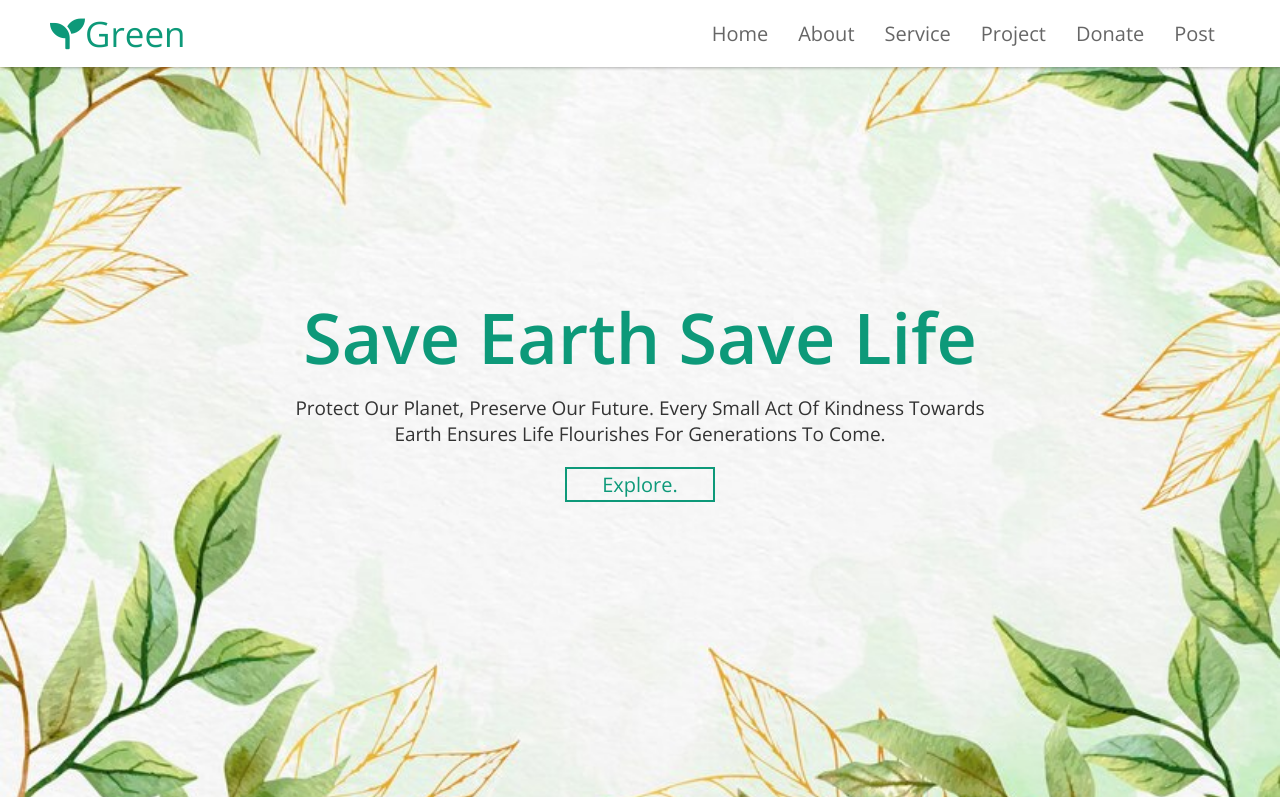
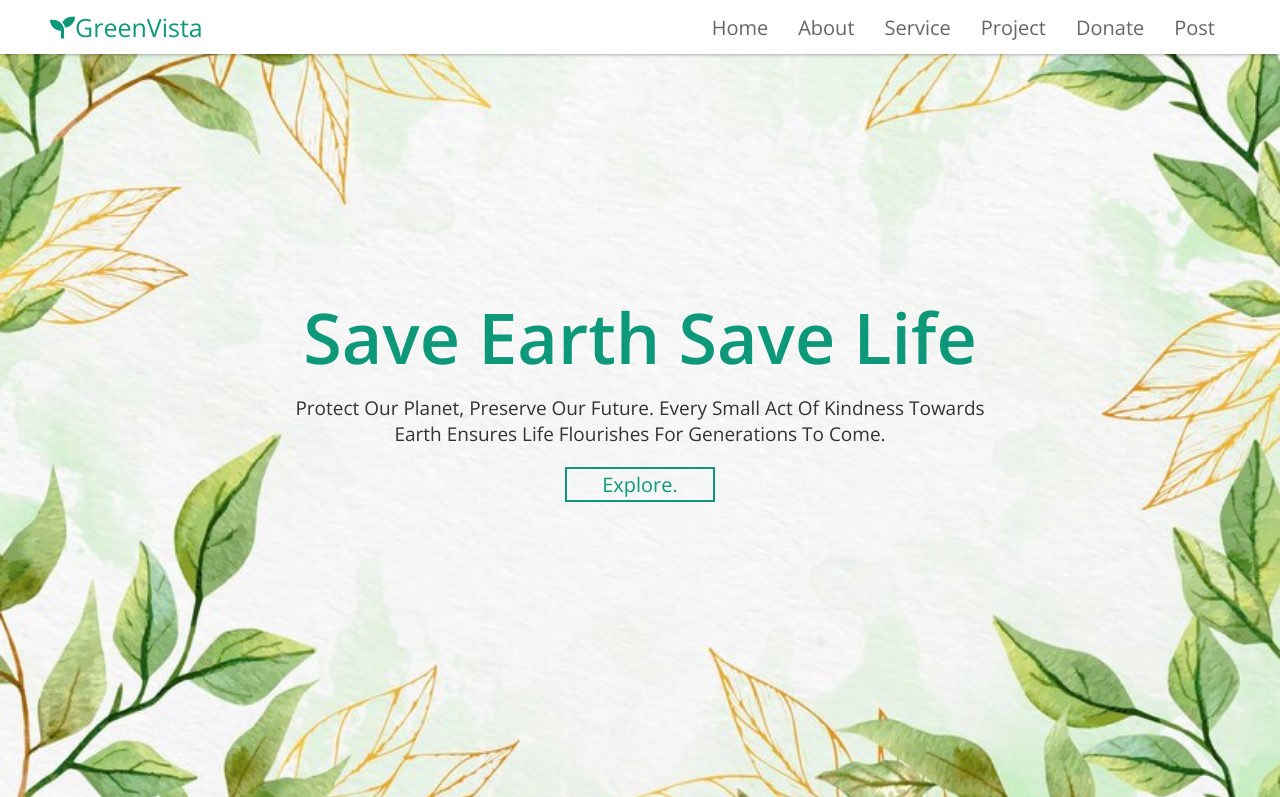
Before and after one commit to jarrarkhan09/Green_nature_website, a plain HTML site: page index.html in a window 1280 px wide. Shown: the top 797 px of the page. Drawn offline with nearby package versions, Linux system fonts and the light colour scheme.

Commit message:
new update

```diff
--- a/index.html
+++ b/index.html
@@ -3,7 +3,7 @@
   <head>
     <meta charset="UTF-8" />
     <meta name="viewport" content="width=device-width, initial-scale=1.0" />
-    <title>Green - Save Nature</title>
+    <title>GreenVista - Save Nature</title>
 
     <!-- font awesome cdn link  -->
     <link
@@ -18,7 +18,7 @@
     <!-- header section starts  -->
 
     <header>
-      <a href="#" class="logo"><i class="fas fa-seedling"></i>green</a>
+      <a href="#" class="logo"><i class="fas fa-seedling"></i>GreenVista</a>
 
       <nav class="navbar">
         <ul>
@@ -357,9 +357,9 @@
     <section class="footer">
       <div class="box-container">
         <div class="box">
-          <a href="#" class="logo"><i class="fas fa-seedling"></i>green</a>
+          <a href="#" class="logo"><i class="fas fa-seedling"></i>GreenVista</a>
           <p>
-            Join our <span> GREEN </span> project to drive sustainable change. Together, we can
+            Join our <span> GREEN VISTA </span> project to drive sustainable change. Together, we can
             promote eco-friendly practices and protect our planet for future
             generations.
           </p>
--- a/style.css
+++ b/style.css
@@ -102,7 +102,7 @@ header {
 
 header .logo {
   color: var(--green);
-  font-size: 3.5rem;
+  font-size: 2.5rem;
 }
 
 header .navbar ul {
@@ -495,7 +495,7 @@ select {
 }
 
 .footer .box-container .box .logo {
-  font-size: 3rem;
+  font-size: 2.5rem;
   color: var(--green);
 }
 
```
